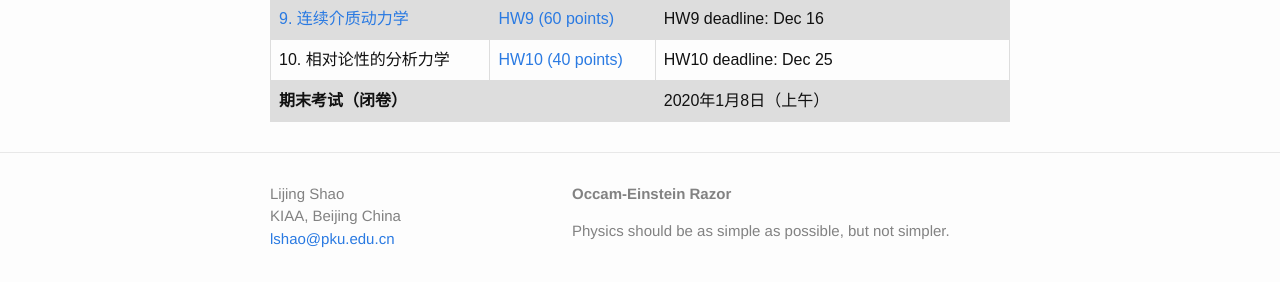
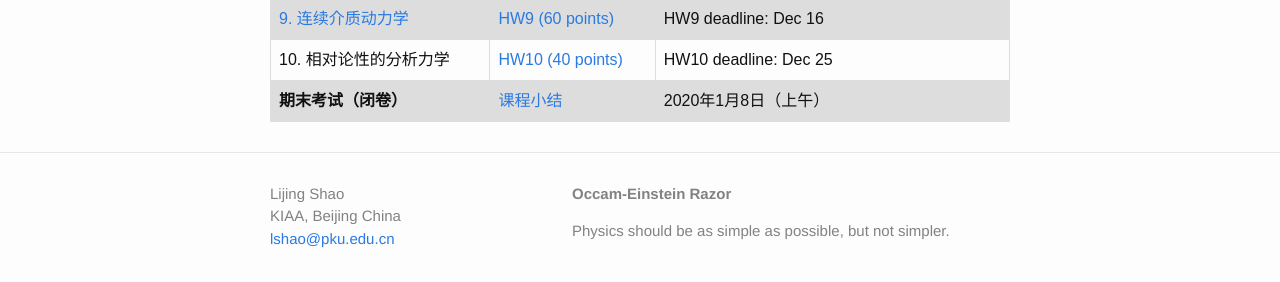
Before and after one commit to Friendshao/Friendshao.github.io, a Jekyll site: the page built from teaching/thmech19/thmech19.md, in a window 1280 px wide. Shown: the part 1902-2184 px from the top of the page. Built offline with Jekyll 4.4.1, drawn with Linux system fonts in a browser that asks for light colours; formulas are drawn with MathJax 3.

Commit message:
add summary for thmeth19

```diff
--- a/teaching/thmech19/thmech19.md
+++ b/teaching/thmech19/thmech19.md
@@ -73,7 +73,7 @@ $$\frac{ {\rm d} {\bf p}}{ {\rm d} t} = - \frac{\partial H}{\partial {\bf q}} ~~
 | [8. 力学中的变分方法](https://www.icloud.com/iclouddrive/07uCJ8TPOjOnIA9q6XJNgmj9w#8) | [HW8 (60 points)](https://www.icloud.com/iclouddrive/0qCVex-09umrlriYunDfogAqA#homework8) | HW8 deadline: Dec 4 |
 | [9. 连续介质动力学](https://www.icloud.com/iclouddrive/0OfJOmdJXxCVESqJ9dgHCYxHA#9) | [HW9 (60 points)](https://www.icloud.com/iclouddrive/04QRvC5TcMQy1mUeMrfUKTB9w#homework9) | HW9 deadline: Dec 16 |
 | 10. 相对论性的分析力学 | [HW10 (40 points)](https://www.icloud.com/iclouddrive/0dnAIvKjx6PvHO0H3O5uIdYaA#homework10) | HW10 deadline: Dec 25 |
-| **期末考试（闭卷）** |   | 2020年1月8日（上午） |
+| **期末考试（闭卷）** | [课程小结](https://www.icloud.com/iclouddrive/00241nq30Bpy5LTcUMcquTjkg)  | 2020年1月8日（上午） |
 
 
 <script type="text/x-mathjax-config">
```
